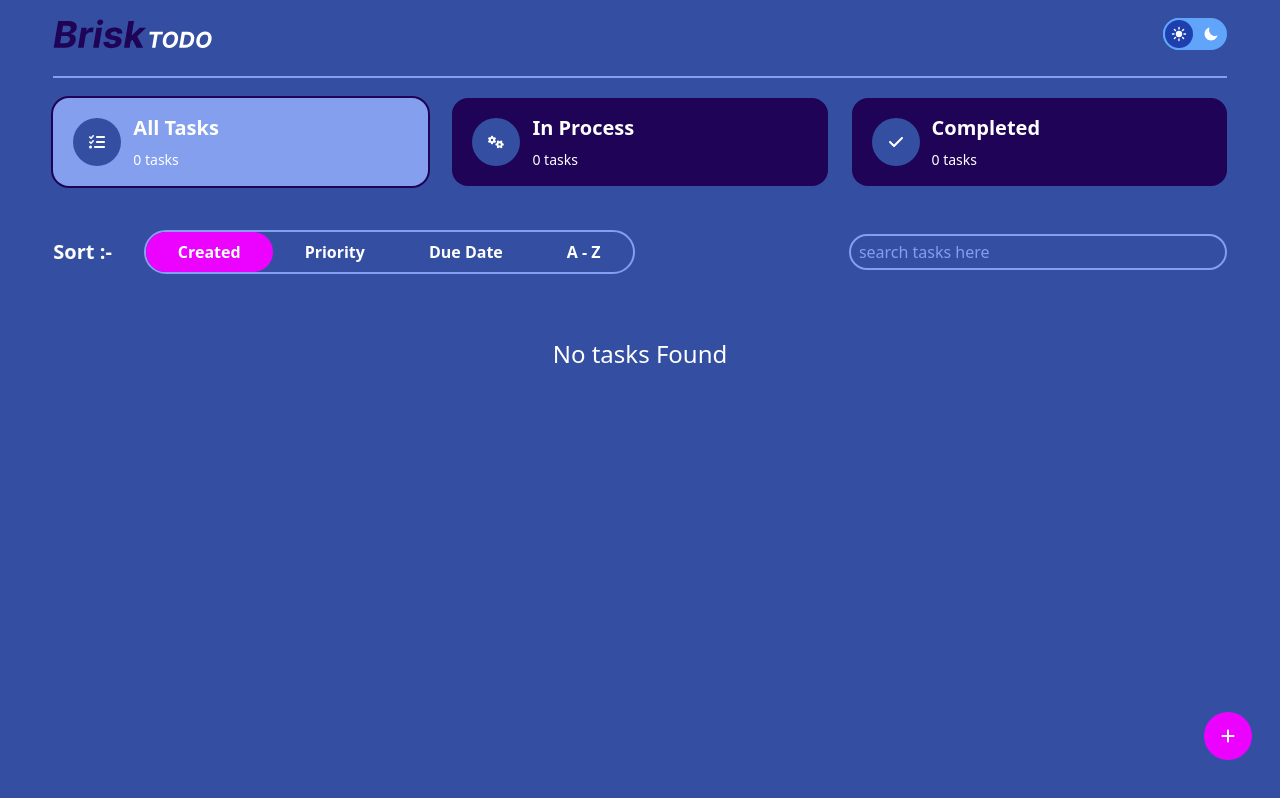
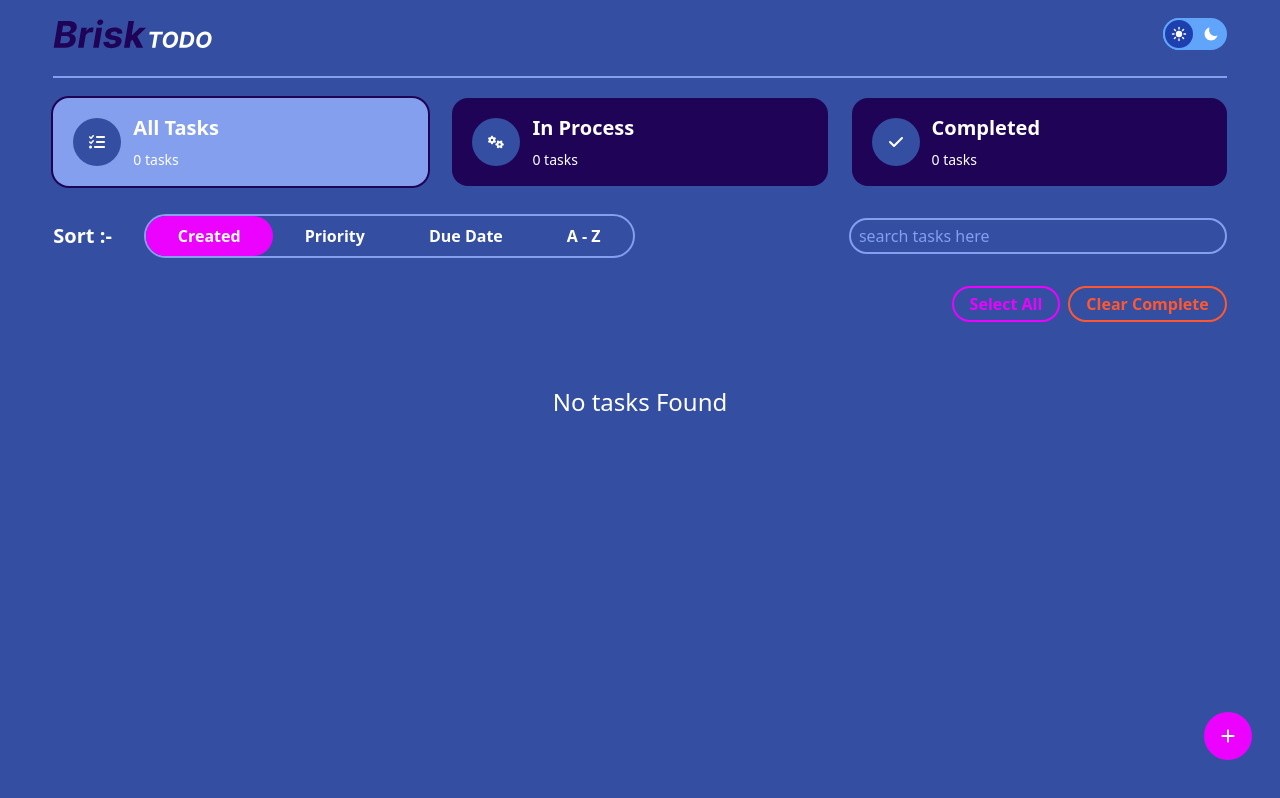
Before and after one commit to tammyKhan/todo-app-react, a React (Vite) app: page / in a window 1280 px wide. Built offline with nearby package versions, Linux system fonts and the light colour scheme.

Commit message:
add TaskActionsBar component with select all, clear complete, and search functionality

```diff
--- a/src/components/AddTaskModal.jsx
+++ b/src/components/AddTaskModal.jsx
@@ -2,6 +2,7 @@ import React, { useEffect, useState } from "react";
 import { FaPlus } from "react-icons/fa6";
 import TaskList from "./TaskList";
 import SortedBtns from "./SortedBtns";
+import TaskActionsBar from "./TaskActionsBar";
 
 const AddTaskModal = ({ tasks, setTasks }) => {
   const [showModal, setShowModal] = useState(false);
@@ -12,10 +13,29 @@ const AddTaskModal = ({ tasks, setTasks }) => {
   });
 
   const [sortType, setSortType] = useState("created");
-  const [search, setSearch] = useState("")
-
+  const [search, setSearch] = useState("");
+  const [allSelected, setAllSelected] = useState(false);
   const [isEditing, setIsEditing] = useState(false);
   const [editTaskId, setEditTaskId] = useState(null);
+
+  // select all toggle
+  const handleSelectAll = () => {
+    const updatedTasks = tasks.map((t) => ({
+      ...t, completed: !allSelected,
+    }))
+    setTasks(updatedTasks);
+    localStorage.setItem("tasks", JSON.stringify(updatedTasks))
+    setAllSelected(!allSelected);
+  }
+
+  // clear complete
+  const handleClearComplete = () => {
+    const updatedTasks = tasks.filter((t) => !t.completed);
+
+    setTasks(updatedTasks);
+    localStorage.setItem("tasks", JSON.stringify(updatedTasks))
+    setAllSelected(false);
+  }
 
   // handle input change
   const handleChange = (e) => {
@@ -127,7 +147,7 @@ const AddTaskModal = ({ tasks, setTasks }) => {
   )
 
   return (
-    <>
+    <div className="space-y-7">
       {/* Add task btn */}
       <div
         onClick={() => setShowModal(true)}
@@ -137,16 +157,25 @@ const AddTaskModal = ({ tasks, setTasks }) => {
         <FaPlus className="text-white" />
       </div>
 
-      <div className="flex gap-2 justify-between sm:justify-center sm:gap-10 mt-11  items-center">
+     {/* sorted buttons */}
+      <div className="flex gap-2 justify-between sm:justify-center sm:gap-10  items-center">
       <SortedBtns sortType={sortType} setSortType={setSortType} />
        <div className="w-1/3">
         <input type="text"
         placeholder="search tasks here"
         value={search} onChange={(e) => setSearch(e.target.value)}
-        className="bg-transparent w-full placeholder:text-[#839FEE] text-white border-2 p-1 px-2 focus:ring-2 focus:ring-white outline-none rounded-3xl border-[#839FEE]"
+        className="hidden md:block bg-transparent w-full placeholder:text-[#839FEE] text-white border-2 p-1 px-2 focus:ring-2 focus:ring-white outline-none rounded-3xl border-[#839FEE]"
         />
        </div>
       </div>
+
+      <TaskActionsBar
+      allSelected={allSelected}
+      handleSelectAll={handleSelectAll}
+      handleClearComplete={handleClearComplete}
+      search={search}
+      setSearch={setSearch}
+      />
 
       {/* Modal */}
       {showModal && (
@@ -234,7 +263,7 @@ const AddTaskModal = ({ tasks, setTasks }) => {
            />)
         )}
       </div>
-    </>
+    </div>
   );
 };
 
--- /dev/null
+++ b/src/components/TaskActionsBar.jsx
@@ -0,0 +1,44 @@
+import React from "react";
+
+const TaskActionsBar = ({
+  allSelected,
+  handleSelectAll,
+  handleClearComplete,
+  search,
+  setSearch,
+}) => {
+  return (
+    <div className="flex justify-between md:justify-end items-center">
+      {/*  Search small device */}
+      <div className="w-2/5">
+        <input
+          type="text"
+          placeholder="search tasks here.."
+          className="bg-transparent placeholder:text-xs md:hidden w-full placeholder:text-[#839FEE] text-white border-2 pb-1 px-2 focus:ring-2 focus:ring-white outline-none rounded-3xl border-[#839FEE]"
+          value={search}
+          onChange={(e) => setSearch(e.target.value)}
+        />
+      </div>
+
+      <div className="flex gap-2">
+        {/*  Select All / Unselect All */}
+        <button
+          onClick={handleSelectAll}
+          className="px-2 py-1 md:px-4 md:py-1 md:text-base text-xs font-semibold text-[#EB03FF] rounded-3xl border-2 border-[#EB03FF] hover:text-opacity-65"
+        >
+          {allSelected ? "Unselect All" : "Select All"}
+        </button>
+
+        {/* 🗑️ Clear Complete */}
+        <button
+          onClick={handleClearComplete}
+          className="px-2 p-1 md:px-4 md:py-1 md:text-base text-xs font-semibold text-[#FF5730] border-2 border-[#FF5730] rounded-3xl hover:text-opacity-65"
+        >
+          Clear Complete
+        </button>
+      </div>
+    </div>
+  );
+};
+
+export default TaskActionsBar;
```
